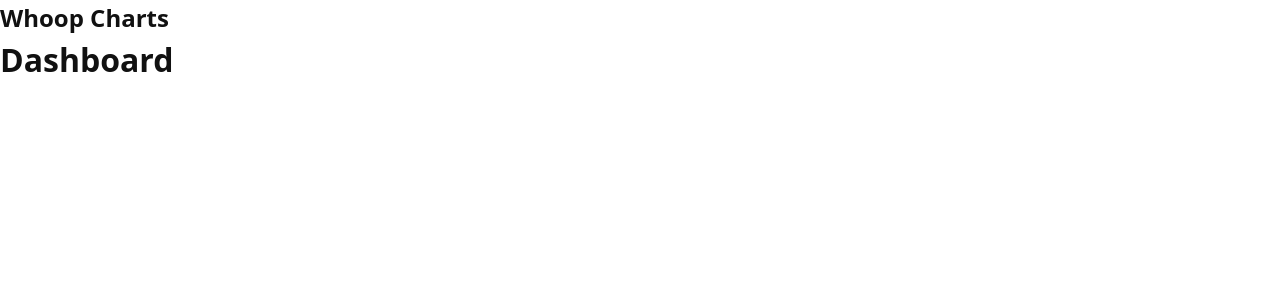
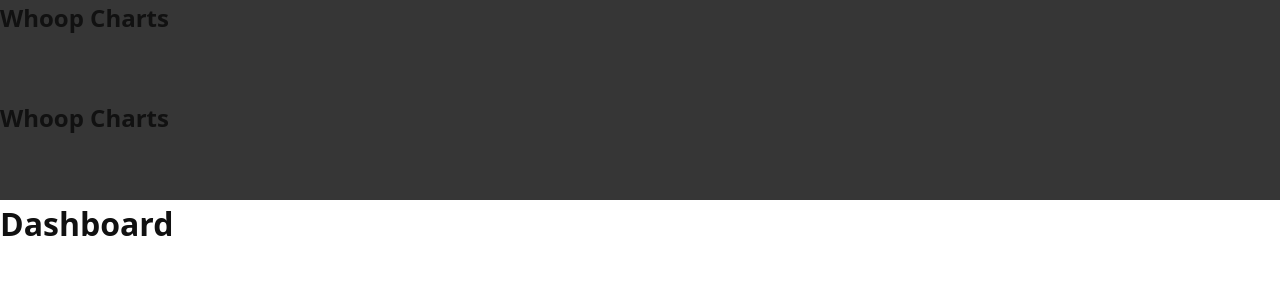
Before and after one commit to JoshGenereux/whoop-charts, a Next.js app: page /dashboard in a window 1280 px wide. Shown: the top 300 px of the page. Built offline with nearby package versions, Linux system fonts and the light colour scheme.

Commit message:
adding styles to navbar

```diff
--- a/app/dashboard/page.tsx
+++ b/app/dashboard/page.tsx
@@ -1,6 +1,9 @@
+import Navbar from "@/components/navbar/Navbar";
+
 export default function DashboardPage() {
   return (
     <div>
+      <Navbar />
       <h1>Dashboard</h1>
     </div>
   );
--- a/app/layout.tsx
+++ b/app/layout.tsx
@@ -1,4 +1,4 @@
-import Navbar from "../components/navbar/Navbar";
+import Navbar from "@/components/navbar/Navbar";
 import "../styles/globals.css";
 
 export default function RootLayout({
--- /dev/null
+++ b/components/navbar/Navbar.module.css
@@ -0,0 +1,5 @@
+.navbar {
+  width: 100%;
+  height: 100px;
+  background-color: rgb(54, 54, 54);
+}
--- a/components/navbar/Navbar.tsx
+++ b/components/navbar/Navbar.tsx
@@ -1,6 +1,8 @@
+import styles from "./Navbar.module.css";
+
 export default function Navbar() {
   return (
-    <nav className="navbar">
+    <nav className={styles.navbar}>
       <h1>Whoop Charts</h1>
     </nav>
   );
```
Also changed, not shown: components/navbar/Navbar.css (deleted).
